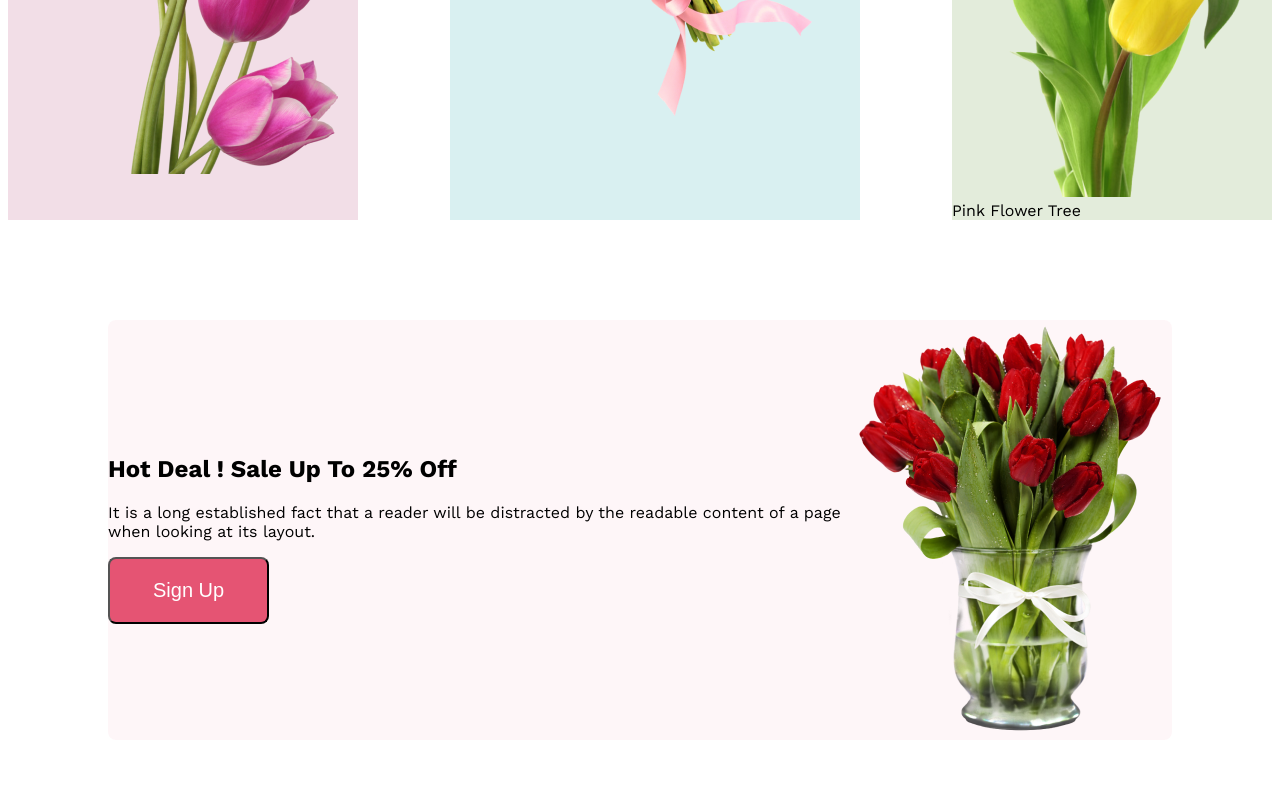
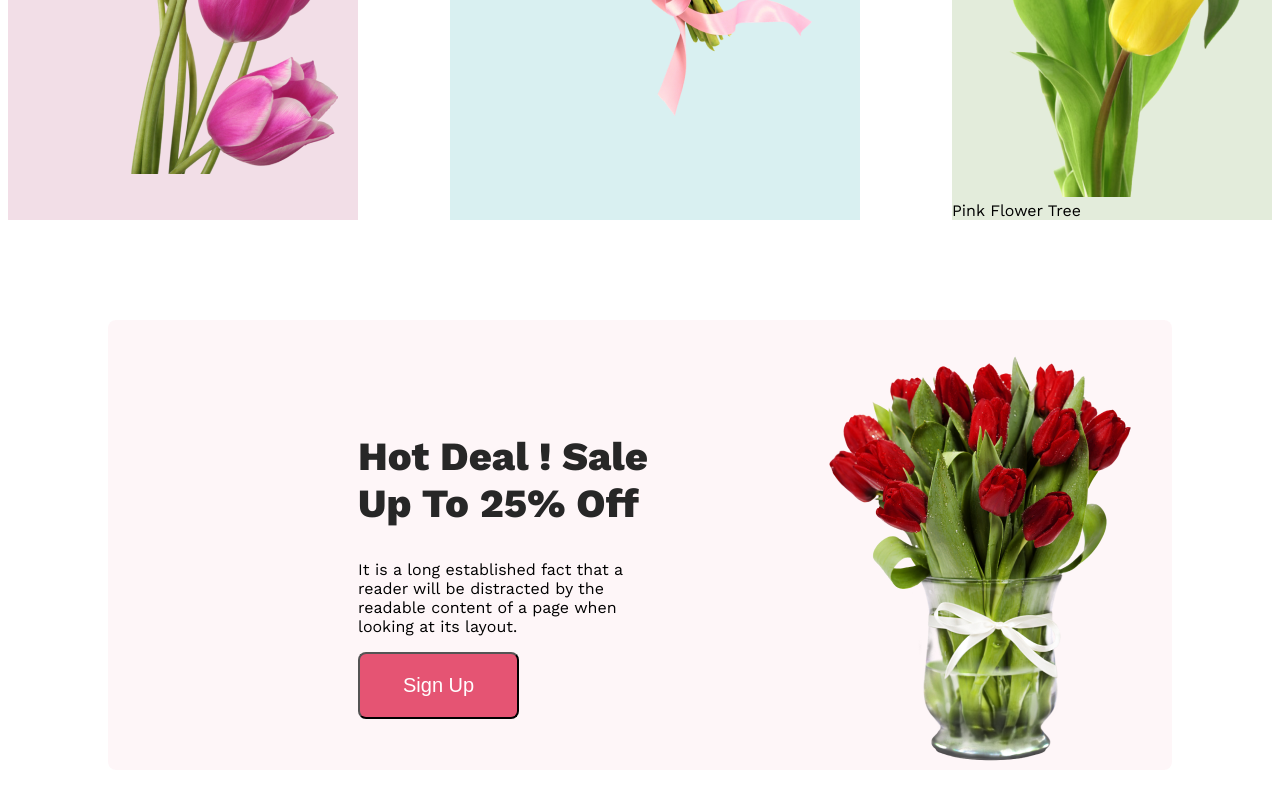
Before and after one commit to paulpabel/paul-flower-shop-assignment, a plain HTML site: page index.html in a window 1280 px wide. Shown: the part 1603-2403 px from the top of the page. Drawn offline with nearby package versions, Linux system fonts and the light colour scheme.

Commit message:
added styles

```diff
--- a/css/style.css
+++ b/css/style.css
@@ -86,10 +86,29 @@ body {
     background: rgba(71, 125, 17, 0.15);
 }
 
-.banner{
+.banner {
     border-radius: 8px;
     background-color: rgba(229, 84, 115, 0.05);
     display: flex;
     align-items: center;
     margin: 100px;
+    justify-content: space-between;
+    padding: 30px 30px 0px 150px;
+
 }
+
+.banner-title {
+    max-width: 700px;
+    padding: 50px 150px 50px 100px;
+}
+
+.banner-heading {
+    color: #272727;
+    font-size: 40px;
+    font-weight: 800;
+
+}
+
+.banner .flower-pic{
+ width: 500px;
+}
--- a/index.html
+++ b/index.html
@@ -48,13 +48,13 @@
 
     <section>
      <div class="banner">
-          <div>
-            <h2 class="banner-title">Hot Deal ! Sale Up To 25% Off</h2>
+          <div class="banner-title">
+            <h2 class="banner-heading">Hot Deal ! Sale Up To 25% Off</h2>
             <p>It is a long established fact that a reader will be distracted by the readable content of a page when looking at its layout.</p>
             <button class="btn-primary">Sign Up</button>
           </div>
 
-          <img src="./Flower Asset/pngwing 8.png" alt="">
+          <img class="flower-pic" src="./Flower Asset/pngwing 8.png" alt="">
 
        </div>
 
```
